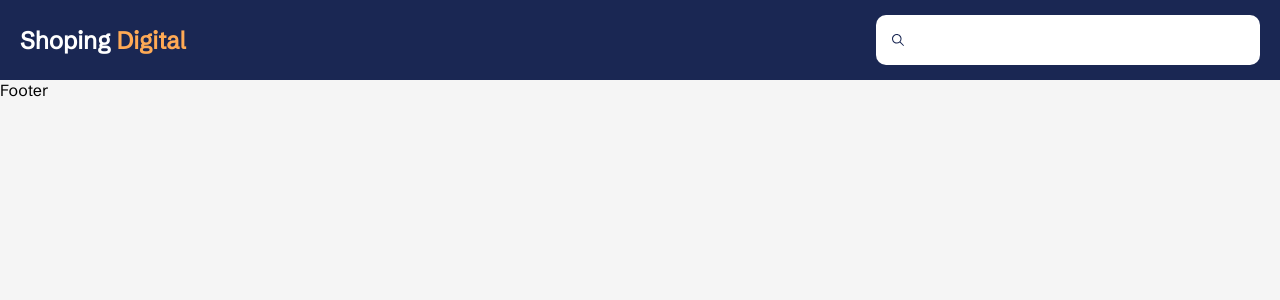
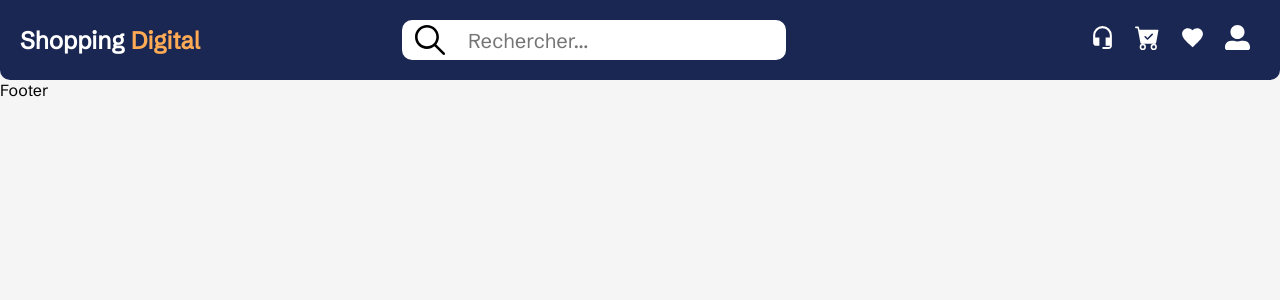
Before and after one commit to djerbiano/shopping-digital-v2, a Next.js app: page / in a window 1280 px wide. Shown: the top 300 px of the page. Built offline with nearby package versions, Linux system fonts and the light colour scheme.

Commit message:
Update header with ARIA accessibility and responsive design

```diff
--- a/app/_Components/clientSide/Header.jsx
+++ b/app/_Components/clientSide/Header.jsx
@@ -1,14 +1,25 @@
+"use client";
 import styles from "../../page.module.css";
 import InputSearchBar from "./InputSearchBar";
+import LinkIconHeader from "./LinkIconHeader";
+import { useState } from "react";
+import { GiHamburgerMenu } from "react-icons/gi";
 export default function Header() {
+  const [isMenuOpen, setIsMenuOpen] = useState(false);
   return (
-    <header>
-      <div className={styles.iconHeaderContainer}>
-        <h1 className={styles.iconHeader}>
-          Shoping <span>Digital</span>
+    <header role="banner" aria-label="En-tête principal du site" className={styles.header}>
+      <div className={styles.iconHeader}>
+        <button className={styles.burgerButton} aria-label="Menu"  aria-expanded={isMenuOpen} onClick={() => setIsMenuOpen(!isMenuOpen)}>
+          <GiHamburgerMenu aria-hidden="true" />
+        </button>
+        <h1>
+          Shopping <span>Digital</span>
         </h1>
       </div>
-      <InputSearchBar />
+      <nav role="navigation" aria-label="Navigation principale" className={styles.navHeader}>
+        <InputSearchBar />
+        <LinkIconHeader />
+      </nav>
     </header>
   );
 }
--- a/app/_Components/clientSide/InputSearchBar.jsx
+++ b/app/_Components/clientSide/InputSearchBar.jsx
@@ -1,13 +1,20 @@
+"use client";
 import styles from "../../page.module.css";
 import { IoIosSearch } from "react-icons/io";
-
+import { useRef } from "react";
 export default function InputSearchBar() {
+  const inputRef = useRef(null);
+  const handleIconClick = () => {
+    inputRef.current?.focus();
+  };
   return (
     <div className={styles.inputSearchBarContainer}>
-      <label htmlFor="search">
-        <IoIosSearch />
-      </label>
-      <input type="search" name="search" id="search" />
+      <label htmlFor="search">Rechercher un produit</label>
+      <button onClick={handleIconClick} className={styles.searchIconWrapper} aria-label="Rechercher" type="button">
+        <IoIosSearch aria-hidden="true" />
+      </button>
+
+      <input type="search" name="search" id="search" placeholder="Rechercher..." ref={inputRef} aria-label="Rechercher un produit" />
     </div>
   );
 }
--- /dev/null
+++ b/app/_Components/clientSide/LinkIconHeader.jsx
@@ -0,0 +1,24 @@
+import styles from "../../page.module.css";
+import { MdHeadsetMic } from "react-icons/md";
+import { BsFillCartCheckFill } from "react-icons/bs";
+import { MdFavorite } from "react-icons/md";
+import { FaUserAlt } from "react-icons/fa";
+export default function LinkIconHeader() {
+  return (
+    <div className={styles.linkIconHeader}>
+      <button type="button" aria-label="Contactez-nous">
+        <MdHeadsetMic  aria-hidden="true"/>
+      </button>
+
+      <button type="button" aria-label="Panier">
+        <BsFillCartCheckFill aria-hidden="true" />
+      </button>
+      <button type="button" aria-label="Favoris">
+        <MdFavorite aria-hidden="true" />
+      </button>
+      <button type="button" aria-label="Mon compte">
+        <FaUserAlt aria-hidden="true" />
+      </button>
+    </div>
+  );
+}
--- a/app/globals.css
+++ b/app/globals.css
@@ -39,22 +39,7 @@ img {
   max-width: 100%;
   height: auto;
 }
-
-header {
-  display: flex;
-  align-items: center;
-  justify-content: space-between;
-  height: 10vh;
-  background-color: var(--color-secondary);
-  color: var(--color-tertiary);
-  padding: 0px 20px;
-  z-index: 1000;
+button:focus-visible, input:focus-visible {
+  outline: 2px solid var(--color-primary);
+  outline-offset: 2px;
 }
-
-header h1 {
-  font-size: 24px;
-}
-
-header span {
-  color: var(--color-primary);
-}
--- a/app/page.module.css
+++ b/app/page.module.css
@@ -7,27 +7,127 @@
   flex-direction: column;
   gap: 10px;
 }
+.header {
+  display: flex;
+  align-items: center;
+  justify-content: space-between;
+  height: 10vh;
+  background-color: var(--color-secondary);
+  color: var(--color-tertiary);
+  padding: 0px 20px;
+  z-index: 1000;
+  border-radius: 0 0 10px 10px;
+}
+.header span {
+  color: var(--color-primary);
+}
+.burgerButton {
+  display: none;
+}
+.iconHeader h1 {
+  font-size: 24px;
+}
+.navHeader {
+  width: 70%;
+  padding: 0 10px;
+  display: flex;
+  align-items: center;
+  justify-content: space-between;
+  gap: 20px;
+}
 .inputSearchBarContainer {
-  width: 30vw;
+  min-width: 30vw;
+  height: 40px;
   border-radius: 10px;
   display: flex;
   align-items: center;
   justify-content: center;
   background-color: var(--color-tertiary);
+  gap: 8px;
+  padding: 0 8px;
+}
+.searchIconWrapper {
+  font-size: 40px;
+  display: inline-flex;
+  align-items: center;
+  border: none;
+  background: none;
+  cursor: pointer;
+  color: var(--color-foreground);
 }
 .inputSearchBarContainer label {
-  width: 50px;
-  height: 50px;
-  display: flex;
-  align-items: center;
-  justify-content: center;
-  cursor: pointer;
-  color: var(--color-secondary);
+  position: absolute;
+  width: 1px;
+  height: 1px;
+  margin: -1px;
+  padding: 0;
+  overflow: hidden;
+  clip: rect(0 0 0 0);
+  border: 0;
 }
+
 .inputSearchBarContainer input {
   width: 100%;
+  height: 100%;
   border: none;
   outline: none;
   font-size: 20px;
   padding: 0 10px;
+  border-radius: 10px;
 }
+.linkIconHeader {
+  display: flex;
+  gap: 20px;
+  align-items: center;
+}
+.linkIconHeader button {
+  background: none;
+  border: none;
+  cursor: pointer;
+  font-size: 25px;
+  color: var(--color-tertiary);
+}
+.linkIconHeader svg {
+  transition: all 0.3s ease-in-out;
+}
+.linkIconHeader svg:hover {
+  color: var(--color-primary);
+  transform: scale(1.2);
+}
+
+@media (max-width: 767.98px) {
+  .iconHeader {
+    width: 100%;
+    display: flex;
+    align-items: center;
+    position: relative;
+  }
+  .iconHeader h1 {
+    width: max-content;
+    font-size: 20px;
+    position: absolute;
+    left: 50%;
+    transform: translateX(-50%);
+    margin-left: 20px;
+  }
+  .burgerButton {
+    display: block;
+    font-size: 40px;
+    border: none;
+    background: none;
+    cursor: pointer;
+    color: var(--color-tertiary);
+    display: inline-flex;
+    align-items: center;
+  }
+  .burgerButton svg {
+    transition: all 0.3s ease-in-out;
+  }
+  .burgerButton svg:hover {
+    color: var(--color-primary);
+    transform: scale(1.2);
+  }
+  .navHeader {
+    display: none;
+  }
+}
```
Also changed, not shown: app/layout.js (line endings or trailing spaces).
